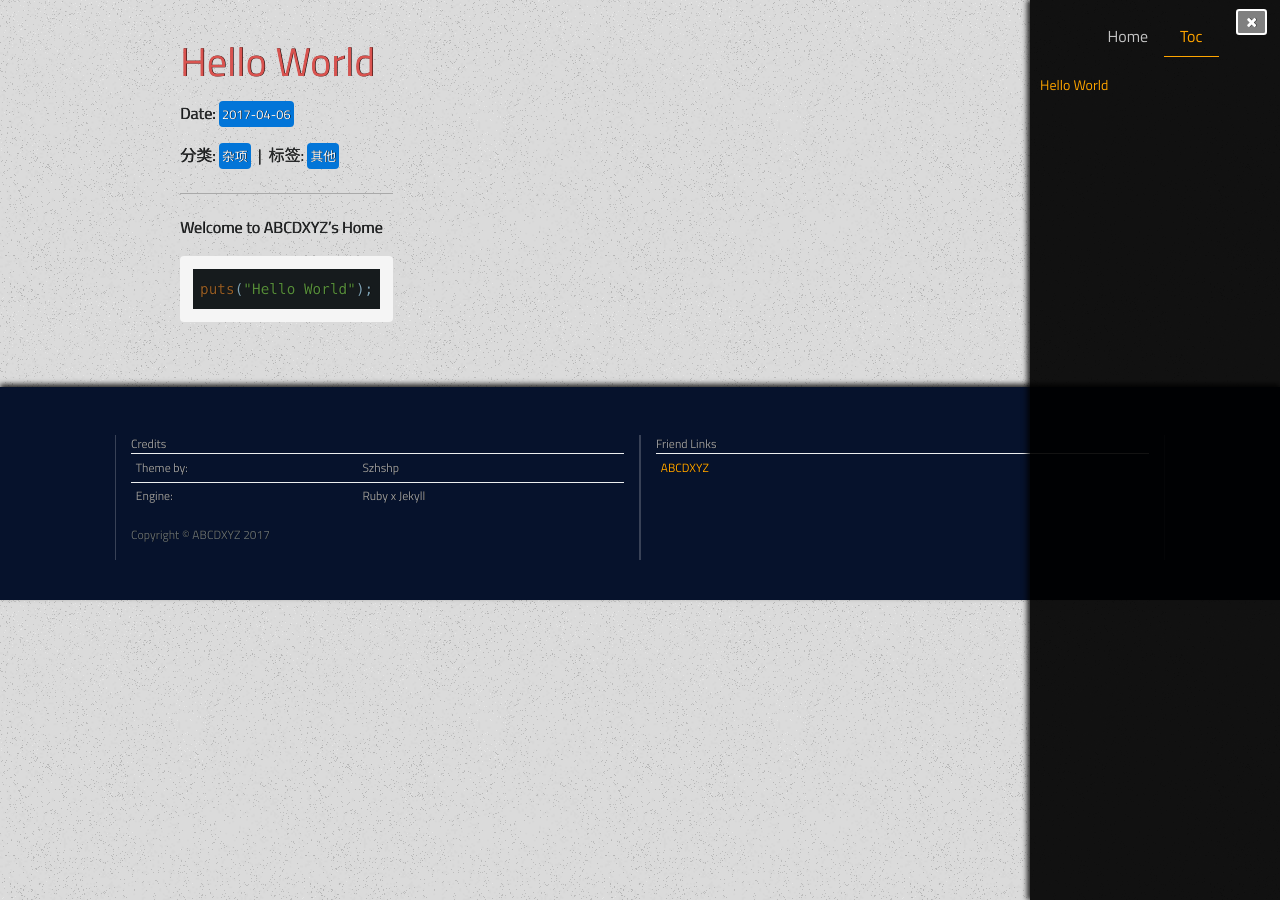
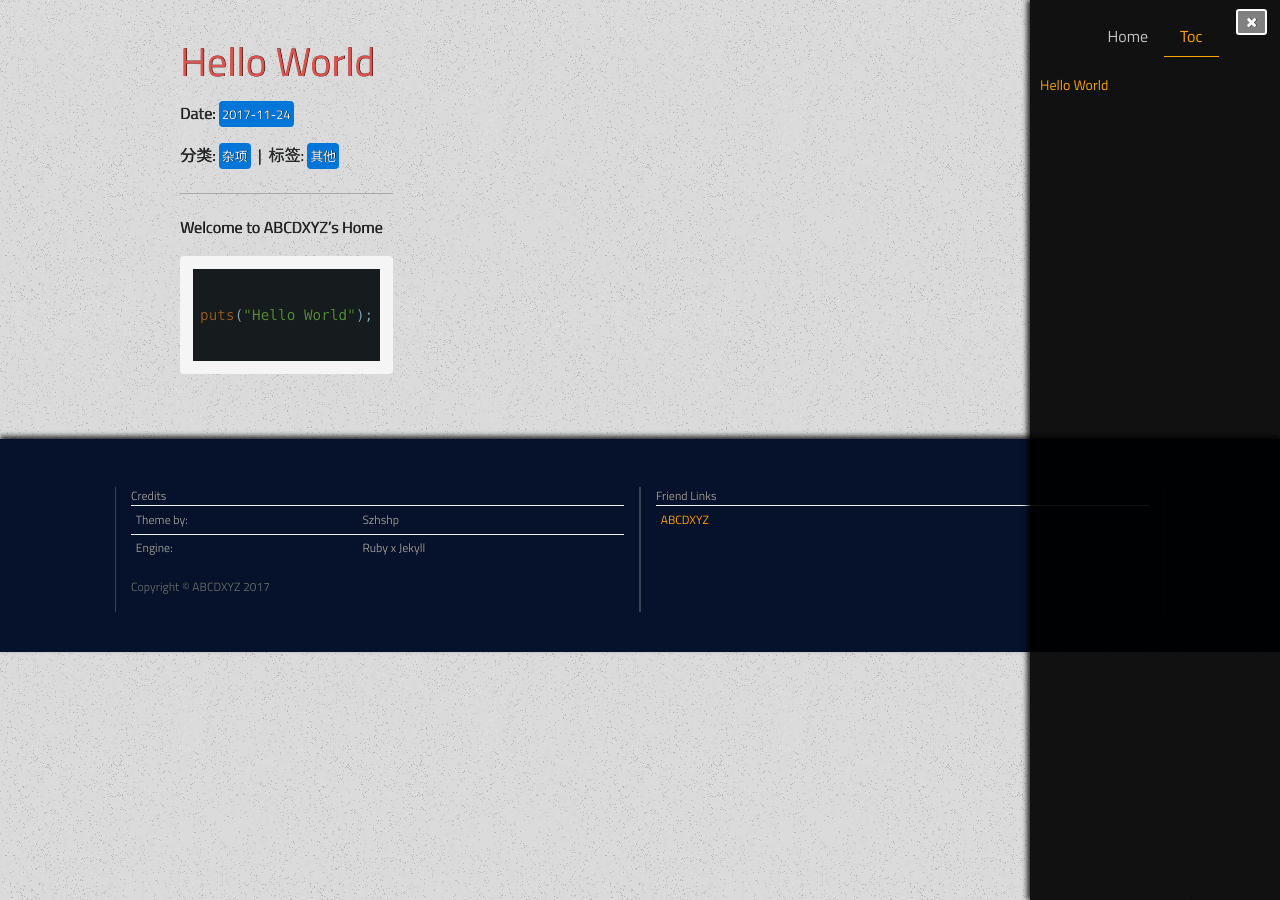
Before and after one commit to abcdxyzs/ABCDXYZs.blog.backup, a Jekyll site: the page built from _posts/2017-11-24-Helloworld.md, in a window 1280 px wide. Built offline with Jekyll 4.4.1, drawn with Linux system fonts in a browser that asks for light colours; Markdown is read by kramdown in place of the engine named in the settings; comment, search, counter and statistics services are not loaded.

Commit message:
statement

````diff
--- a/_config.yml
+++ b/_config.yml
@@ -14,7 +14,7 @@ owner: ABCDXYZ
 email: 2249684561@qq.com
 facebook_username:
 twitter_username:
-github_username: blogsabcdxyz
+github_username: ABCDXYZss
 address:
   - line:
   - line:
@@ -27,6 +27,6 @@ google_api_key:
 # Build settings
 gems: [jekyll-paginate]
 
-markdown: kramdown
+markdown: markdown
 encoding: UTF-8
 # toc_levels: 1..2
--- a/_posts/2017-4-6-Helloworld.md
+++ b/_posts/2017-11-24-Helloworld.md
@@ -9,8 +9,8 @@ intro: Hello World
 
 Welcome to ABCDXYZ's Home
 
-{% highlight c %}
+```cpp
 
 puts("Hello World");
 
-{% endhighlight %}
+```
````
